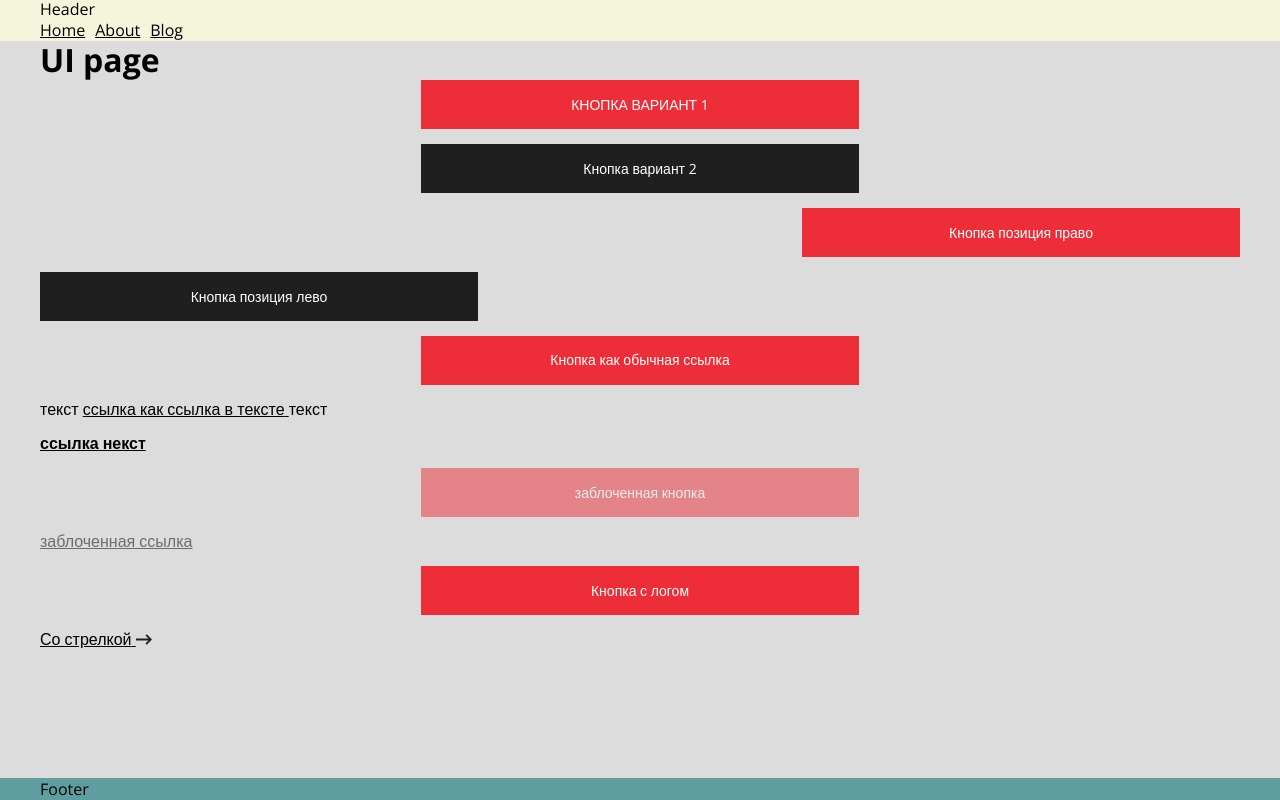
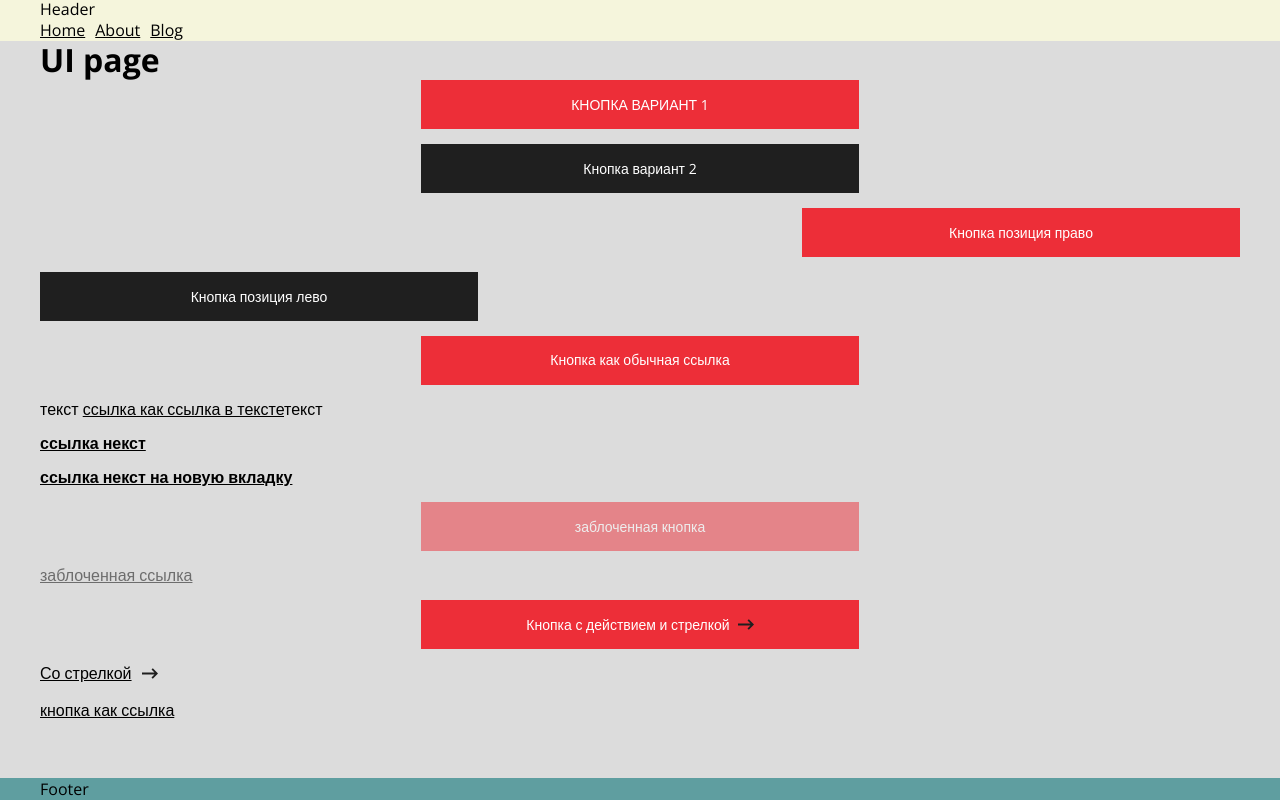
Before and after one commit to Andryuha-Nikolaev/components-library, a Next.js app: page /ui in a window 1280 px wide. Built offline with nearby package versions, Linux system fonts and the light colour scheme.

Commit message:
#add #frontend - root button

```diff
--- a/src/components/UiBlock/UiBlock.tsx
+++ b/src/components/UiBlock/UiBlock.tsx
@@ -18,21 +18,35 @@ const UiBlock = () => {
       </RootButton>
       <p>
         текст{" "}
-        <RootButton template="link" link="https://ya.ru/" role="link">
+        <RootButton appearance="link" link="https://ya.ru/" role="link">
           ссылка как ссылка в тексте
         </RootButton>
         текст
       </p>
       <RootButton
         styleVariant="2"
-        template="link"
+        appearance="link"
         link="/blog"
         role="next-link"
       >
         ссылка некст
       </RootButton>
+      <RootButton
+        styleVariant="2"
+        appearance="link"
+        link="/ui"
+        role="next-link"
+        linkTarget="_blank"
+      >
+        ссылка некст на новую вкладку
+      </RootButton>
       <RootButton isDisabled>заблоченная кнопка</RootButton>
-      <RootButton isDisabled template="link" link="https://ya.ru/" role="link">
+      <RootButton
+        isDisabled
+        appearance="link"
+        link="https://ya.ru/"
+        role="link"
+      >
         заблоченная ссылка
       </RootButton>
       <RootButton
@@ -41,10 +55,19 @@ const UiBlock = () => {
         }}
         withArrow
       >
-        Кнопка с логом
+        Кнопка с действием и стрелкой
       </RootButton>
-      <RootButton withArrow template="link" role="link" link="https://ya.ru/">
+      <RootButton withArrow appearance="link" role="link" link="https://ya.ru/">
         Со стрелкой
+      </RootButton>
+      <RootButton
+        appearance="link"
+        role="button"
+        onClick={() => {
+          console.log("aaaaaaaa")
+        }}
+      >
+        кнопка как ссылка
       </RootButton>
     </div>
   )
--- a/src/ui/buttons/RootButton/RootButton.module.scss
+++ b/src/ui/buttons/RootButton/RootButton.module.scss
@@ -29,6 +29,7 @@
   font-size: 14px;
   padding: 10px;
   text-align: center;
+  gap: 8px;
 
   &:hover {
     opacity: 0.8;
@@ -54,6 +55,8 @@
   font-size: inherit;
   max-width: fit-content;
   transition: $transition-color;
+  text-decoration: underline;
+  display: inline;
 
   &:hover {
     color: $link-color-hover;
@@ -64,6 +67,13 @@
     }
   }
 
+  &.with-arrow {
+    display: inline-flex;
+    gap: 10px;
+    justify-content: center;
+    align-items: center;
+  }
+
   &.var2 {
     font-weight: 700;
   }
--- a/src/ui/buttons/RootButton/RootButton.tsx
+++ b/src/ui/buttons/RootButton/RootButton.tsx
@@ -9,7 +9,7 @@ type RootButtonProps = {
   isDisabled?: boolean
   onClick?: () => void
   withArrow?: boolean
-  template?: "button" | "link"
+  appearance?: "button" | "link"
   styleVariant?: "1" | "2" | "3" | "4"
   buttonPosition?: "left" | "center" | "right"
   textTransform?: "none" | "uppercase" | "lowercase"
@@ -24,7 +24,7 @@ const RootButton = ({
   isDisabled = false,
   onClick,
   withArrow = false,
-  template = "button",
+  appearance = "button",
   styleVariant = "1",
   buttonPosition = "center",
   textTransform = "none",
@@ -35,51 +35,63 @@ const RootButton = ({
 }: RootButtonProps) => {
   const buttonClassName = classNames(
     s["root"],
-    s[template],
+    s[appearance],
     s[`var${styleVariant}`],
-    template === "button" && s[buttonPosition],
-    isDisabled && s["disabled"]
+    appearance === "button" && s[buttonPosition],
+    isDisabled && s["disabled"],
+    withArrow && s["with-arrow"]
   )
 
-  const buttonStyle = {
+  const styleConfig = {
     textTransform: textTransform,
   }
 
-  return (
+  const buttonProps = {
+    onClick,
+    style: styleConfig,
+    className: buttonClassName,
+    type: buttonType,
+  }
+
+  const linkProps = {
+    style: styleConfig,
+    className: buttonClassName,
+    href: link,
+    target: "_blank",
+    rel: "noreferrer noopener",
+  }
+
+  const nextLinkProps = {
+    style: styleConfig,
+    className: buttonClassName,
+    href: link ? link : "",
+    target: linkTarget,
+  }
+
+  let ButtonComponent
+
+  const buttonContents = (
     <>
-      {role === "button" && (
-        <button
-          onClick={onClick}
-          style={buttonStyle}
-          className={buttonClassName}
-          type={buttonType}
-        >
-          {children}
-        </button>
-      )}
-      {role === "link" && (
-        <a
-          style={buttonStyle}
-          className={buttonClassName}
-          href={link}
-          target="_blank"
-          rel="noreferrer noopener"
-        >
-          {children} {withArrow && <ArrowIcon />}
-        </a>
-      )}
-      {role === "next-link" && (
-        <Link
-          style={buttonStyle}
-          className={buttonClassName}
-          href={link ? link : ""}
-          target={linkTarget}
-        >
-          {children} {withArrow && <ArrowIcon />}
-        </Link>
-      )}
+      {children}
+      {withArrow && <ArrowIcon />}
     </>
   )
+
+  switch (role) {
+    case "button":
+      ButtonComponent = <button {...buttonProps}>{buttonContents}</button>
+      break
+    case "link":
+      ButtonComponent = <a {...linkProps}>{buttonContents}</a>
+      break
+    case "next-link":
+      ButtonComponent = <Link {...nextLinkProps}>{buttonContents}</Link>
+      break
+    default:
+      ButtonComponent = null
+  }
+
+  return ButtonComponent
 }
 
 export default RootButton
```
